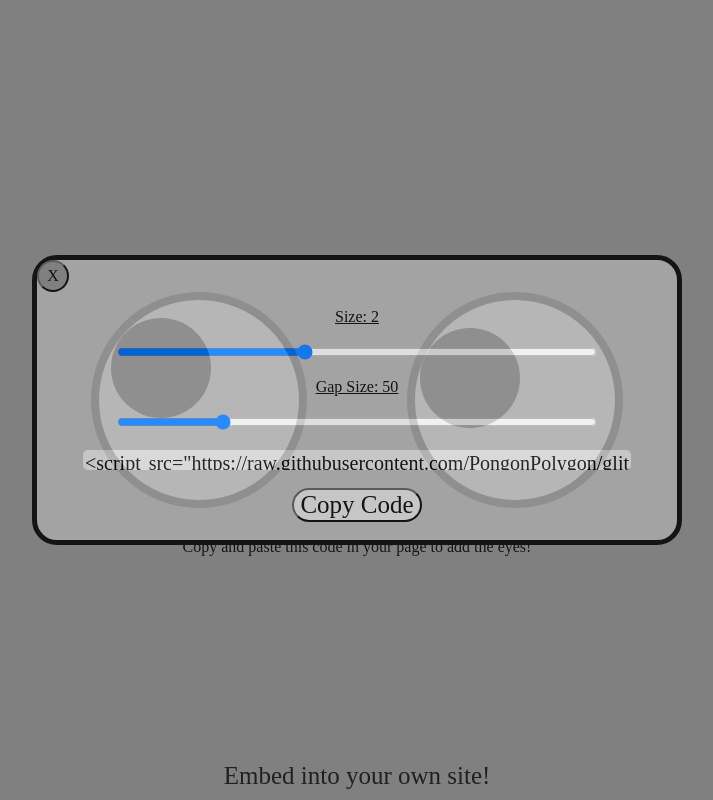
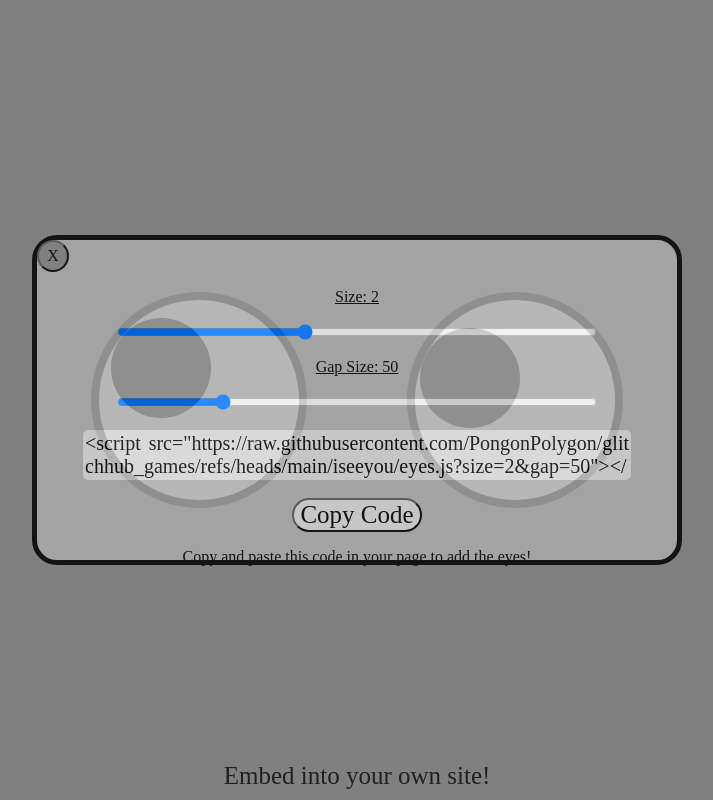
Before and after one commit to PongonPolygon/glitchhub_games, a plain HTML site: page iseeyou/index.html in a window 1280 px wide. Both pictures are taken after a click on the link "Embed into your own site!". Shown: the whole page, without its empty margins (283-996 px from the left). Drawn offline with Linux system fonts and the light colour scheme; a web font is replaced by a local one.

Commit message:
Adjust embedBody height and width styles

```diff
--- a/iseeyou/index.html
+++ b/iseeyou/index.html
@@ -11,9 +11,9 @@
 
         <a id="openEmbeder" style="font-size: 25px; color: #202020; font-family: 'Bpmf Huninn'; user-select: none; position: absolute; bottom: 10px;">Embed into your own site!</a>
 
-        <div id="embedBody" style="opacity: 0.85; display: none; width: 50vw; height: 35vh; background-color: darkgray; border-width: 5px; border-color: black; border-style: solid; border-radius: 25px; position: absolute;">
+        <div id="embedBody" style="opacity: 0.85; display: none; width: 50vw; height: 40vh; background-color: darkgray; border-width: 5px; border-color: black; border-style: solid; border-radius: 25px; position: absolute;">
             <button id="closeButton" type="button" style="user-select: none; border-radius: 20px; width: 5%; aspect-ratio: 1/1; font-size: 100%; font-family: 'Bpmf Huninn'; background-color: gray; border-color: black;">X</button>
-            <div style="display: flex; flex-direction: column; align-content: center; align-items: center; height: 100%;">
+            <div style="display: flex; flex-direction: column; align-content: center; align-items: center; height: 100%; width: 100%;">
                 <p id="sizeText" style="font-family: 'Bpmf Huninn';"><u>Size: 2</u></p>
                 <input style="width: 75%;" type="range" id="sizeSlider" name="sizeSlider" min="0.1" max="5" value="2" step="0.1">
                 <p id="gapText" style="font-family: 'Bpmf Huninn';"><u>Gap Size: 50</u></p>
```
